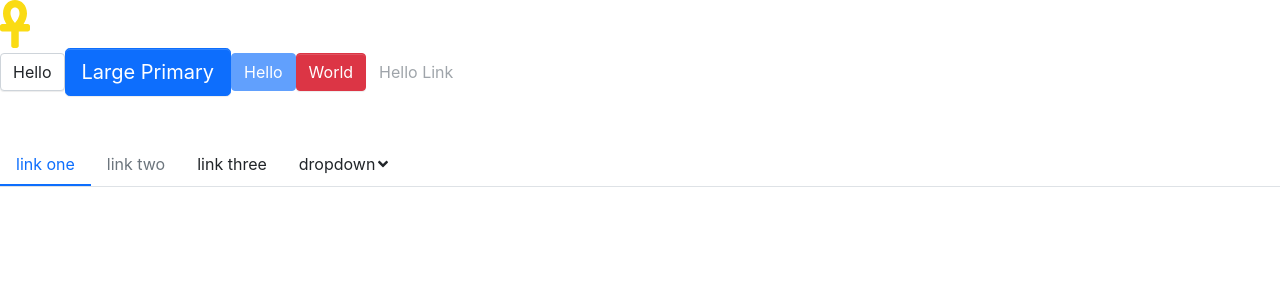
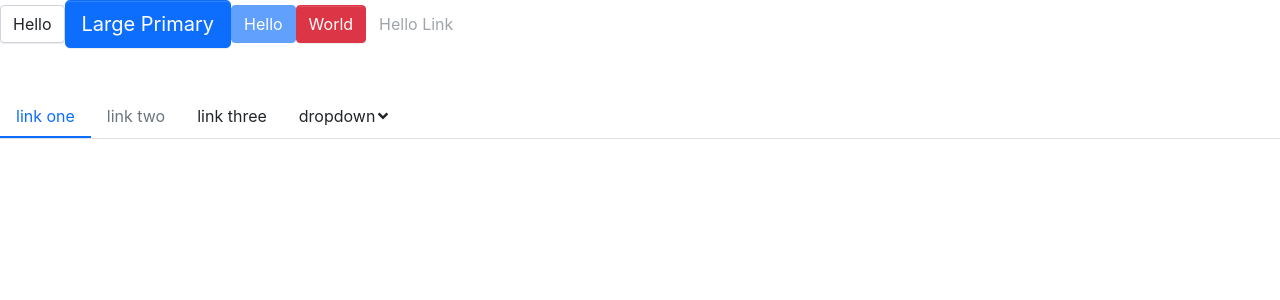
Before and after one commit to yangzqv/imooc-ant-ui, a React (Create React App) app: page / in a window 1280 px wide. Shown: the top 300 px of the page. Built offline with nearby package versions, Linux system fonts and the light colour scheme.

Commit message:
feature: modify img

```diff
--- a/src/App.tsx
+++ b/src/App.tsx
@@ -3,7 +3,6 @@ import Button, { ButtonType, ButtonSize } from './components/Button/button';
 import Menu from './components/Menu/menu';
 import MenuItem from './components/Menu/menuItem';
 import SubMenu from './components/Menu/subMenu';
-import Icon from './components/Icon/icon';
 
 import { library } from '@fortawesome/fontawesome-svg-core';
 import { fas } from '@fortawesome/free-solid-svg-icons';
@@ -12,7 +11,6 @@ library.add(fas);
 const App: React.FC = () => {
   return (
     <div className="App">
-      <Icon icon="ankh" theme="warning" size="3x" />
       <div>
         <Button>Hello</Button>
         <Button btnType={ButtonType.Primary} size={ButtonSize.Large} onClick={() => alert('你好啊！')}>Large Primary</Button>
```
Also changed, not shown: 1 other file (tests, documents, lock files or other folders).
